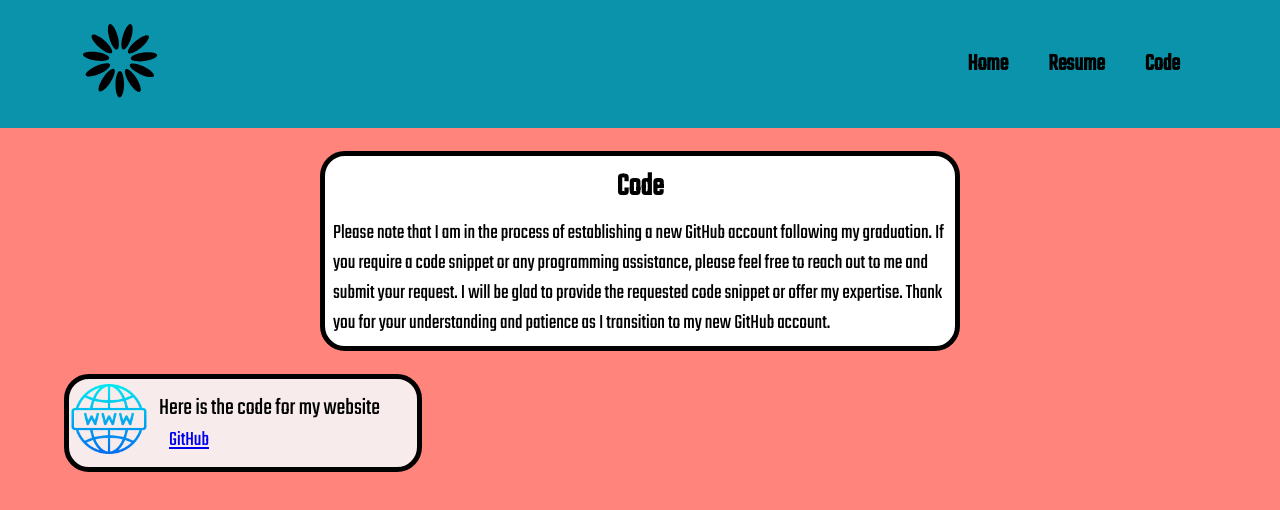
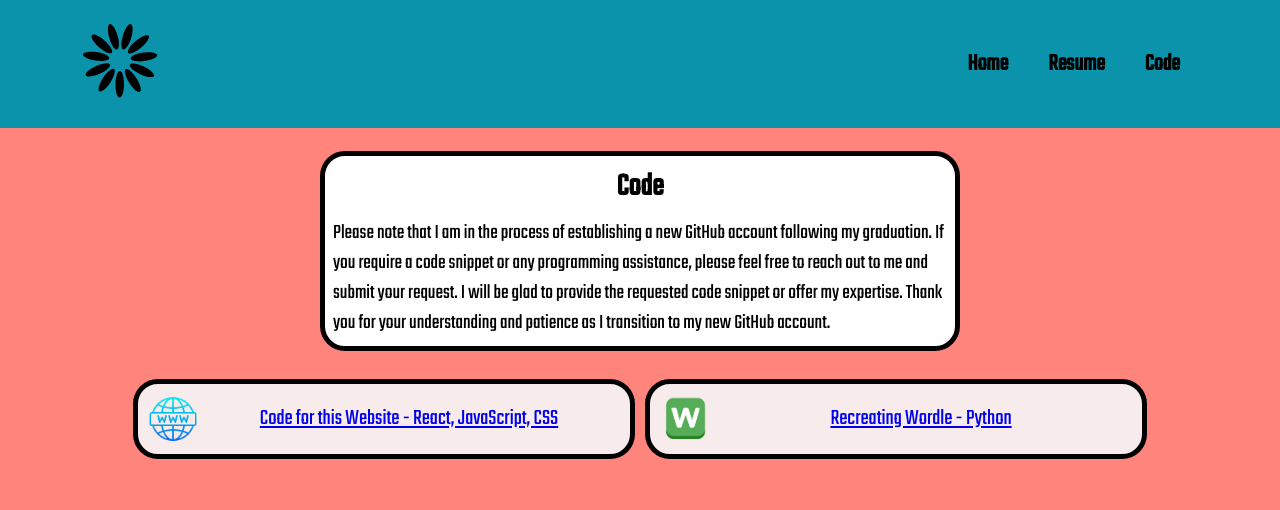
Before and after one commit to marinarosenwald/personalWebsite, a React (Create React App) app: page /code in a window 1280 px wide. Shown: the top 510 px of the page. Built offline with nearby package versions, Linux system fonts and the light colour scheme.

Commit message:
clean up CodeStyle and add wordle

```diff
--- a/src/pages/Code.js
+++ b/src/pages/Code.js
@@ -1,6 +1,8 @@
 import React from 'react';
 import "./CodeStyle.css";
+import "./displayBox.css";
 import web from "../photos/website-icon.png";
+import wordle from "../photos/wordleIcon.png";
 
 function Box({ children, ...props }) {
     return <div {...props}>{children}</div>
@@ -19,17 +21,33 @@ function Code() {
         </div>
         <br></br>
 
-        <Box class="boxi">
-            <div className='input'>
-            <a href='https://github.com/marinarosenwald/personalWebsite'>
-                <img src={ web } class="icon"></img>
-            </a>
-            <div id="insideText">
-            <p>Here is the code for my website</p>
-            <a href='https://github.com/marinarosenwald/personalWebsite'>GitHub</a>
+        <div class="row">
+            <div class="column">
+                <Box class="boxList">
+                <a href='https://github.com/marinarosenwald/personalWebsite'>
+                    <div class='DinsideBox'>
+                        <img src={ web } class="Dicon"></img>
+                    <div class="DinsideText">
+                    <p>Code for this Website - React, JavaScript, CSS</p>
+                    </div>
+                    </div>
+                    </a>
+                </Box>
             </div>
+
+            <div class="column">
+                <Box class="boxList">
+                <a href='https://github.com/marinarosenwald/PythonWordle'>
+                    <div class='DinsideBox'>
+                        <img src={ wordle } class="Dicon"></img>
+                    <div class="DinsideText">
+                    <p>Recreating Wordle - Python</p>
+                    </div>
+                    </div>
+                    </a>
+                </Box>
             </div>
-        </Box>
+        </div>
 
         </div>
     )
--- a/src/pages/CodeStyle.css
+++ b/src/pages/CodeStyle.css
@@ -31,50 +31,7 @@
     font-size: 1.3rem;
 }
 
-.boxi {
-    display: block;
-    margin-left: 5%;
-    padding: 1;
-    background-color: rgb(247, 235, 235);
-    border-radius: 25px;
-    width: 28%;
-    color: #000;
-    border: 5px solid black;
-}
-
-.input {
-    display: flex;
-    align-items: center;
-    padding: 1;
-  }
-
-.icon {
-    width: 80px;
-}
-
-#insideText a{
-    margin-left: 20px;
-    font-size: 1.3rem;
-    padding: 1;
-}
-#insideText p {
-    margin-left: 10px;
-    padding: 1;
-    font-size: 1.5rem;
-}
-
 @media screen and (max-width:769px){
-    .boxi {
-        display: block;
-        margin-left: 5%;
-        padding: 1;
-        background-color: rgb(247, 235, 235);
-        border-radius: 25px;
-        width: 70%;
-        color: #000;
-        border: 5px solid black;
-    }
-
     .box {
         display: block;
         margin: auto;
--- a/src/pages/displayBox.css
+++ b/src/pages/displayBox.css
@@ -35,3 +35,9 @@
     color: #000;
     border: 5px solid black;
 }
+
+@media screen and (max-width:769px){
+.row{
+    display: block;
+}
+}
```
Also changed, not shown: src/photos/wordleIcon.png (added).
